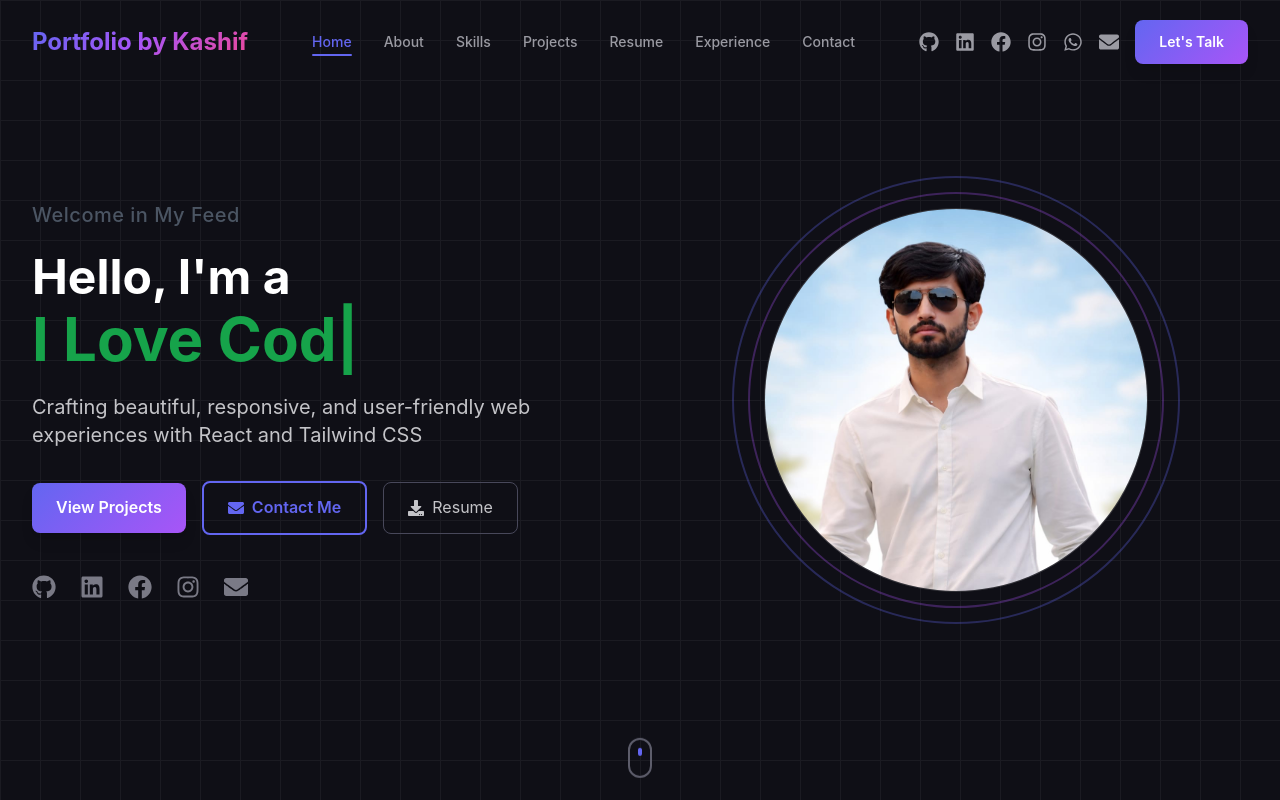
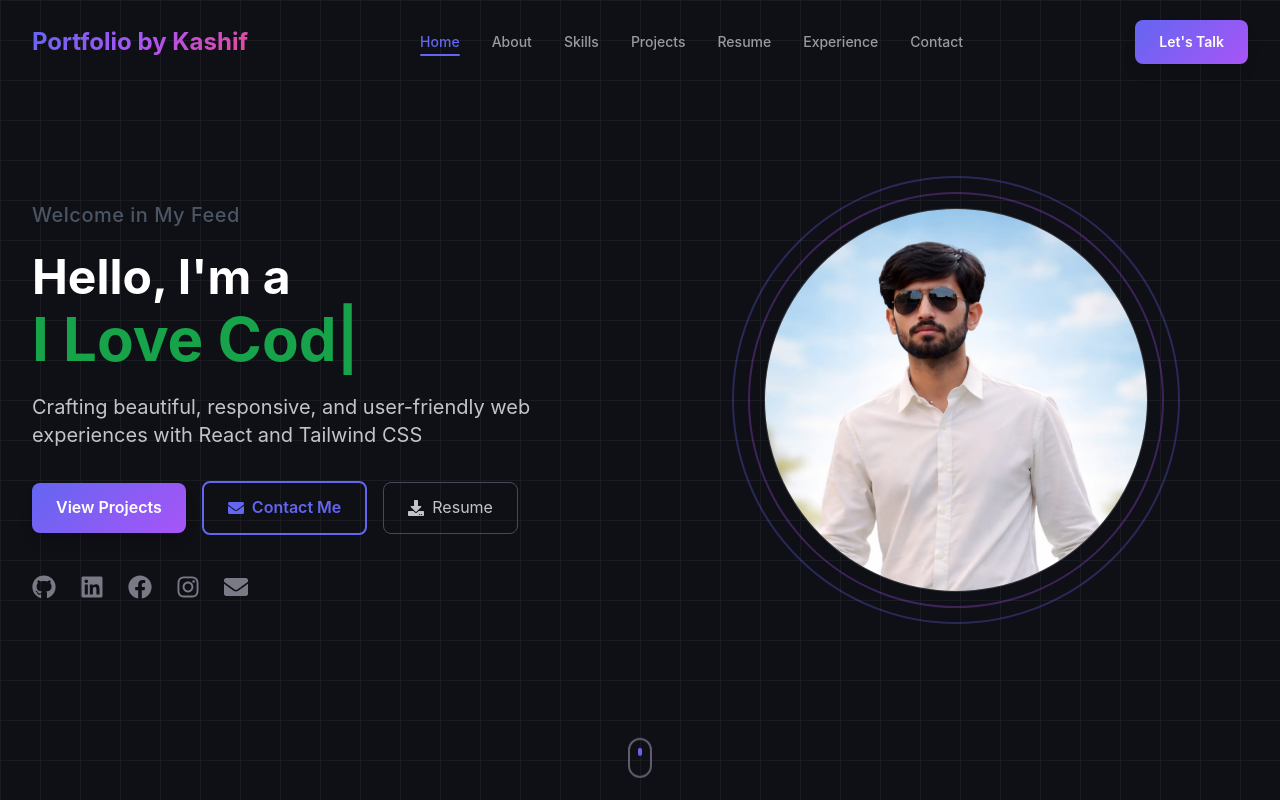
Before and after one commit to Muhammadkashifsaeed/kashif-saeed, a Next.js app: page / in a window 1280 px wide. Shown: the top 800 px of the page. Built offline with nearby package versions, Linux system fonts and the light colour scheme.

Commit message:
Enhance footer: add social icons, update React to Next.js, remove icons from header

```diff
--- a/src/components/Footer.jsx
+++ b/src/components/Footer.jsx
@@ -1,5 +1,5 @@
 "use client";
-import { FaGithub, FaLinkedin, FaEnvelope, FaHeart, FaWhatsapp } from 'react-icons/fa';
+import { FaGithub, FaLinkedin, FaEnvelope, FaHeart, FaWhatsapp, FaFacebook, FaInstagram } from 'react-icons/fa';
 import { personalInfo } from '../data/portfolioData';
 import { useInView } from '../hooks/useInView';
 
@@ -70,18 +70,19 @@ const Footer = () => {
           {/* Social Links */}
           <div className="flex justify-center md:justify-end gap-4">
             {[
-              { icon: FaGithub, href: personalInfo.social.github, label: 'GitHub' },
-              { icon: FaLinkedin, href: personalInfo.social.linkedin, label: 'LinkedIn' },
-              { icon: FaEnvelope, href: `mailto:${personalInfo.email}`, label: 'Email' },
-              { icon: FaWhatsapp, href: 'https://wa.me/923001234567?text=Hello%20Kashif', label: 'WhatsApp' }
-            ].map(({ icon: Icon, href, label }, idx) => (
+              { icon: FaGithub, href: personalInfo.social?.github || '#', label: 'GitHub', hoverClass: 'hover:text-white hover:bg-white/10' },
+              { icon: FaLinkedin, href: personalInfo.social?.linkedin || '#', label: 'LinkedIn', hoverClass: 'hover:text-blue-500 hover:bg-blue-500/10' },
+              { icon: FaFacebook, href: personalInfo.social?.facebook || '#', label: 'Facebook', hoverClass: 'hover:text-blue-600 hover:bg-blue-600/10' },
+              { icon: FaInstagram, href: personalInfo.social?.instagram || '#', label: 'Instagram', hoverClass: 'hover:text-pink-500 hover:bg-pink-500/10' },
+              { icon: FaWhatsapp, href: personalInfo.social?.whatsapp || 'https://wa.me/3062933633', label: 'WhatsApp', hoverClass: 'hover:text-green-500 hover:bg-green-500/10' },
+              { icon: FaEnvelope, href: `mailto:${personalInfo.email}`, label: 'Email', hoverClass: 'hover:text-red-500 hover:bg-red-500/10' }
+            ].map(({ icon: Icon, href, label, hoverClass }, idx) => (
               <a
                 key={label}
                 href={href}
                 target="_blank"
                 rel="noopener noreferrer"
-                className="w-10 h-10 rounded-full glass flex items-center justify-center
-                         text-dark-300 hover:text-white transition-all hover-lift"
+                className={`w-10 h-10 rounded-full glass flex items-center justify-center text-dark-300 transition-all duration-300 ${hoverClass} hover:scale-110`}
                 style={{
                   transitionDelay: isSocialInView ? `${idx * 50}ms` : '0ms',
                   opacity: isSocialInView ? 1 : 0,
@@ -101,7 +102,7 @@ const Footer = () => {
             Â© {currentYear} {personalInfo.name}. All rights reserved.
           </p>
           <p className="text-dark-500 text-xs mt-2 flex items-center justify-center gap-1">
-            Made with <FaHeart className="text-red-500" size={12} /> using React & Tailwind
+            Made with <FaHeart className="text-red-500" size={12} /> using Next.js & Tailwind
           </p>
         </div>
       </div>
--- a/src/components/Navbar.jsx
+++ b/src/components/Navbar.jsx
@@ -100,25 +100,7 @@ const Navbar = () => {
 
           {/* Social Icons & CTA - Desktop */}
           <div className="hidden lg:flex items-center space-x-4">
-            {[
-              { icon: FaGithub, href: personalInfo.social?.github || '#', label: 'GitHub' },
-              { icon: FaLinkedin, href: personalInfo.social?.linkedin || '#', label: 'LinkedIn' },
-              { icon: FaFacebook, href: personalInfo.social?.facebook || '#', label: 'Facebook' },
-              { icon: FaInstagram, href: personalInfo.social?.instagram || '#', label: 'Instagram' },
-              { icon: FaWhatsapp, href: getWhatsAppLink(), label: 'WhatsApp' },  // âœ… Fixed
-              { icon: FaEnvelope, href: `mailto:${personalInfo.email || 'kashifsaeed8856@gmail.com'}`, label: 'Email' }
-            ].map(({ icon: Icon, href, label }) => (
-              <a
-                key={label}
-                href={href}
-                target={href?.startsWith('mailto:') ? undefined : '_blank'}
-                rel={href?.startsWith('mailto:') ? undefined : 'noopener noreferrer'}
-                className="text-dark-300 hover:text-white transition-colors hover-lift"
-                aria-label={label}
-              >
-                <Icon size={20} />
-              </a>
-            ))}
+
             <a
               href="#contact"
               onClick={(e) => scrollToSection(e, '#contact')}
@@ -168,27 +150,7 @@ const Navbar = () => {
                   {link.name}
                 </a>
               ))}
-              <div className="pt-4 flex justify-center space-x-6">
-                {[
-                  { icon: FaGithub, href: personalInfo.social?.github || '#' },
-                  { icon: FaLinkedin, href: personalInfo.social?.linkedin || '#' },
-                  { icon: FaFacebook, href: personalInfo.social?.facebook || '#' },
-                  { icon: FaInstagram, href: personalInfo.social?.instagram || '#' },
-                  { icon: FaWhatsapp, href: getWhatsAppLink() },  // âœ… Fixed
-                  { icon: FaEnvelope, href: `mailto:${personalInfo.email || 'kashifsaeed8856@gmail.com'}` }
-                ].map(({ icon: Icon, href }, idx) => (
-                  <a
-                    key={idx}
-                    href={href}
-                    target={href?.startsWith('mailto:') ? undefined : '_blank'}
-                    rel={href?.startsWith('mailto:') ? undefined : 'noopener noreferrer'}
-                    className="text-dark-300 hover:text-white hover-lift"
-                    aria-label="Social link"
-                  >
-                    <Icon size={20} />
-                  </a>
-                ))}
-              </div>
+
             </div>
           </div>
         )}
```
